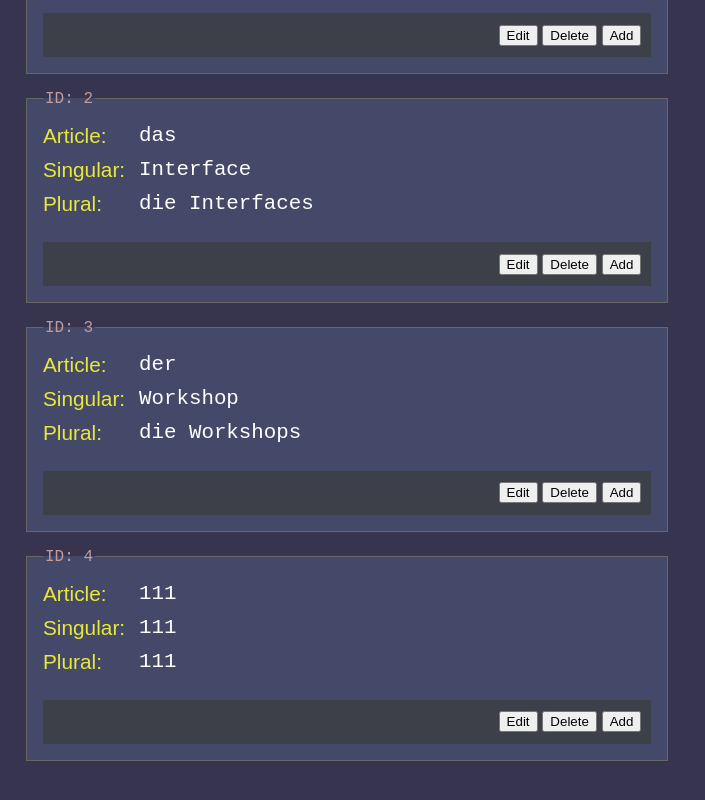
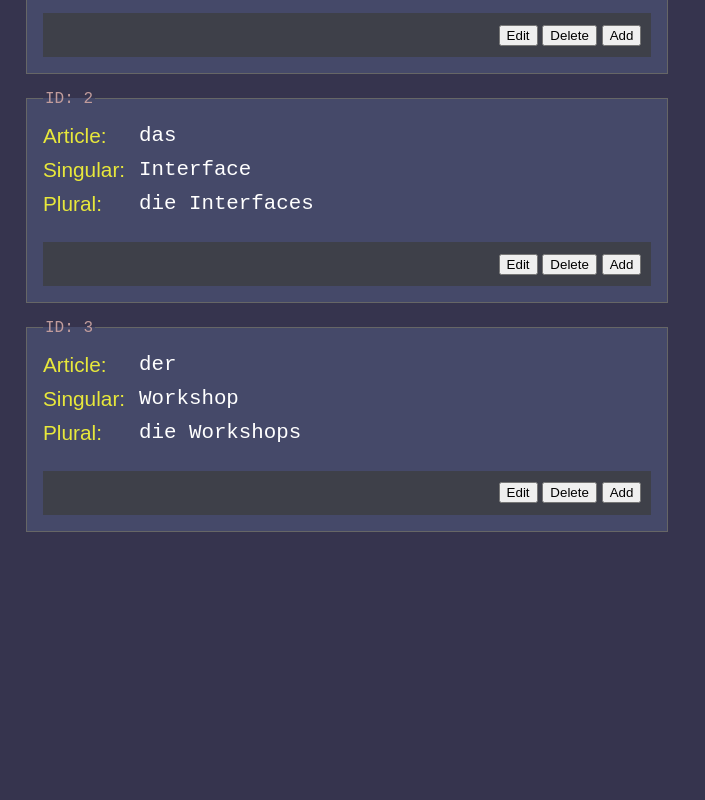
Before and after one commit to saidugurlu/msu-reducer-context, a React (Vite) app: page / in a window 1280 px wide. Shown: the part 472-1272 px from the top of the page, without its empty margins (0-705 px from the left). After the commit the page ends 1044 px from the top, so only its background shows below. Built offline with nearby package versions, Linux system fonts and the light colour scheme; data requests are answered from the project's data file.

Commit message:
additem works frontend/backend

```diff
--- a/src/AppContext.jsx
+++ b/src/AppContext.jsx
@@ -220,8 +220,9 @@ export const AppProvider = ({ children }) => {
         });
         try {
           const response = await axios.post(`${baseUrl}/germanNouns`, addItem);
+          console.log(response);
           if ([200, 201].includes(response.status)) {
-            dispatchCore(action);
+            dispatchCore({ type: "addItem", payload: { item: response.data } });
           } else {
             dispatchCore({
               type: "handleFailedSave",
--- a/src/data/db.json
+++ b/src/data/db.json
@@ -17,12 +17,6 @@
       "article": "der",
       "singular": "Workshop",
       "plural": "die Workshops"
-    },
-    {
-      "article": "111",
-      "singular": "111",
-      "plural": "111",
-      "id": 4
     }
   ]
 }
```
